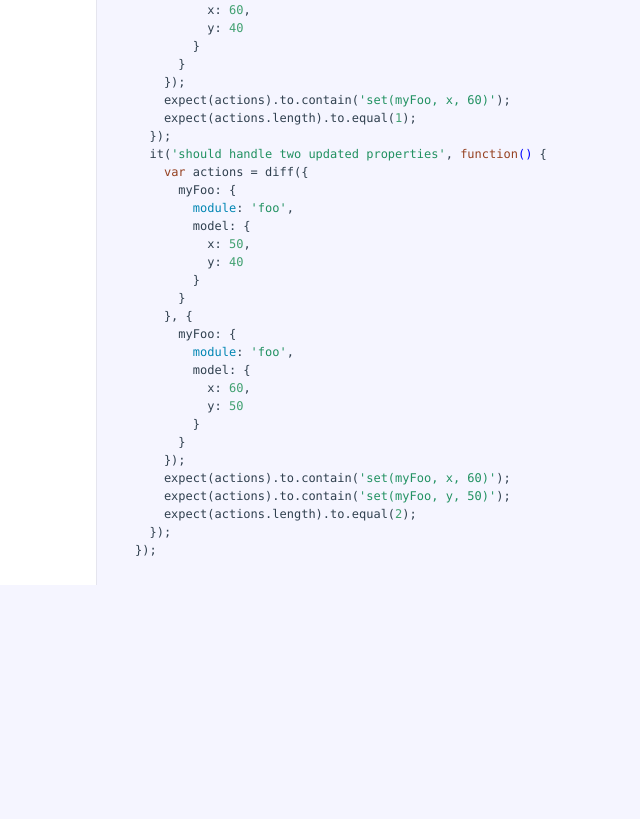
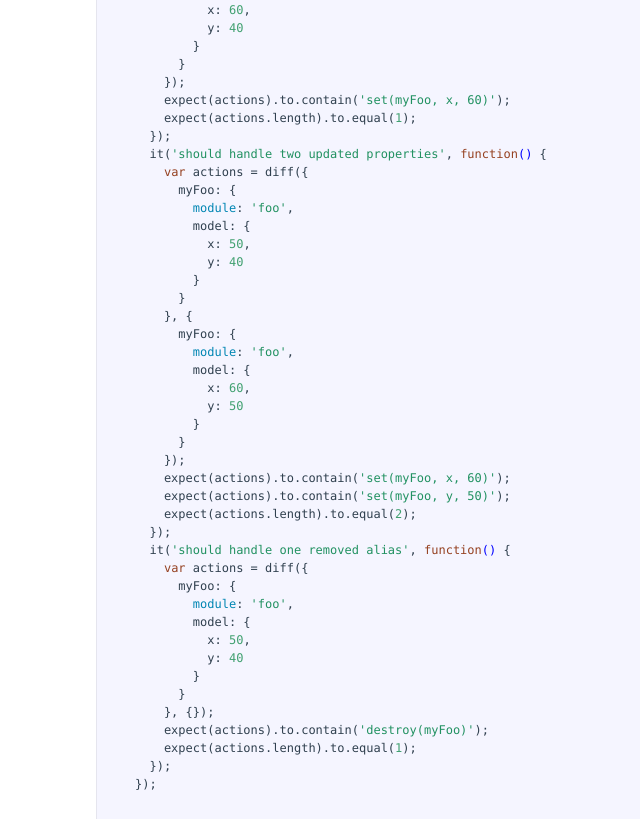
Before and after one commit to curran/overseer, a website: page docs/configDiffTests.html in a window 1280 px wide. Shown: the part 2808-3627 px from the top of the page, without its empty margins (429-1069 px from the left). Before the commit the page ends 3393 px from the top, so only its background shows below. Drawn offline with Linux system fonts and the light colour scheme.

Commit message:
Added unit tests for removed aliases

```diff
--- a/docs/configDiffTests.html
+++ b/docs/configDiffTests.html
@@ -249,6 +249,19 @@ for use only while developing tests.</p>
     expect(actions).to.contain(<span class="hljs-string">'set(myFoo, y, 50)'</span>);
     expect(actions.length).to.equal(<span class="hljs-number">2</span>);
   });
+  it(<span class="hljs-string">'should handle one removed alias'</span>, <span class="hljs-function"><span class="hljs-keyword">function</span><span class="hljs-params">()</span> </span>{
+    <span class="hljs-keyword">var</span> actions = diff({
+      myFoo: {
+        <span class="hljs-built_in">module</span>: <span class="hljs-string">'foo'</span>,
+        model: {
+          x: <span class="hljs-number">50</span>,
+          y: <span class="hljs-number">40</span>
+        }
+      }
+    }, {});
+    expect(actions).to.contain(<span class="hljs-string">'destroy(myFoo)'</span>);
+    expect(actions.length).to.equal(<span class="hljs-number">1</span>);
+  });
 });</pre></div></div>
 
         </li>
--- a/src/configDiff.js
+++ b/src/configDiff.js
@@ -24,7 +24,6 @@ define(['_'], function (_) {
     }
 
     // Handle removed aliases.
-    // TODO test this
     _.difference(oldAliases, newAliases).forEach(destroy);
 
     // Handle updated aliases.
```
Also changed, not shown: docs/configDiff.html (+1 -2 lines), tests/configDiffTests.js (+13 -0 lines), dist/overseer.js.
